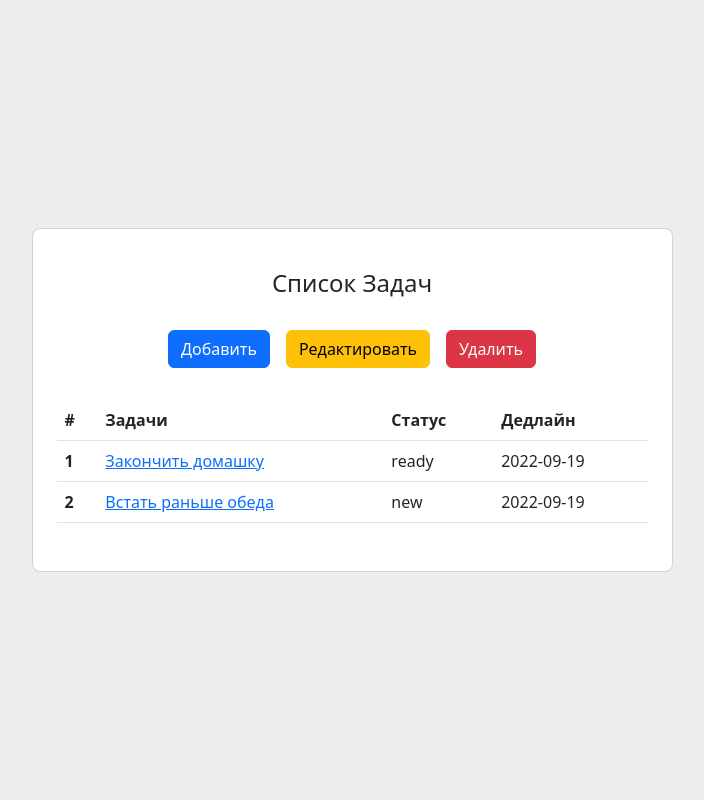
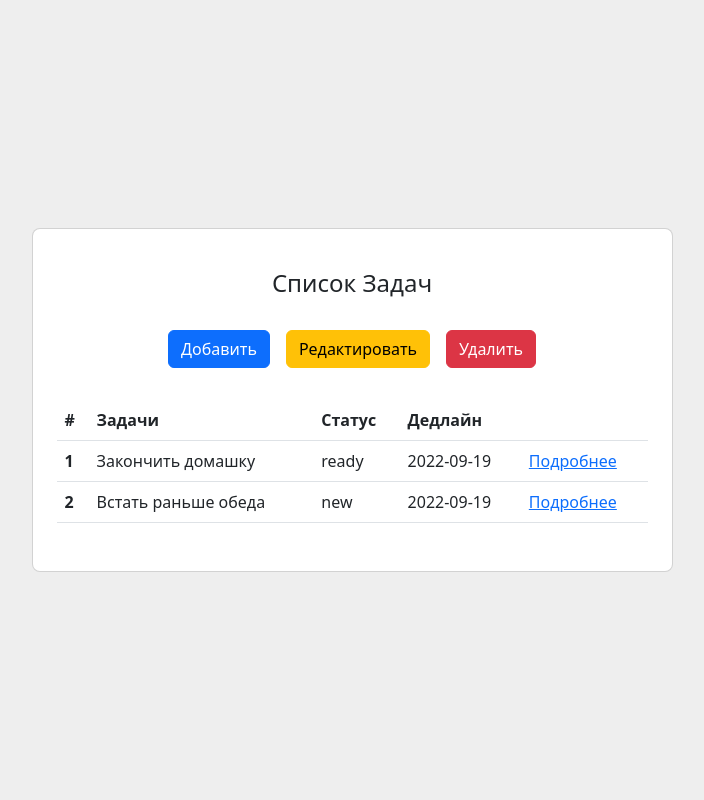
Before and after one commit to Chingiz-Almukhan/homework_53_Almukhan_Chingiz, a Django app: page / in a window 1280 px wide. Shown: the whole page, without its empty margins (288-992 px from the left). Run offline with Django 3.2, Linux system fonts and the light colour scheme; data comes from the database, SQL or seed files in the repository.

Commit message:
Отредактировал основную страницу согласно тз

```diff
--- a/templates/main_page.html
+++ b/templates/main_page.html
@@ -34,15 +34,17 @@
                   <th scope="col">Задачи</th>
                   <th scope="col">Статус</th>
                   <th scope="col">Дедлайн</th>
+                  <th scope="col"></th>
                 </tr>
               </thead>
               <tbody>
               {% for article in articles %}
                 <tr>
                   <th scope="row">{{ article.pk }}</th>
-                  <td><a href="task/{{ article.pk }}" >{{ article.description }}</a></td>
+                  <td>{{ article.description }}</td>
                   <td>{{ article.status }}</td>
                   <td>{{ article.deadline|date:'Y-m-d' }}</td>
+                  <td><a href="task/{{ article.pk }}" >Подробнее</a></td>
                 </tr>
               {% endfor %}
               </tbody>
```
